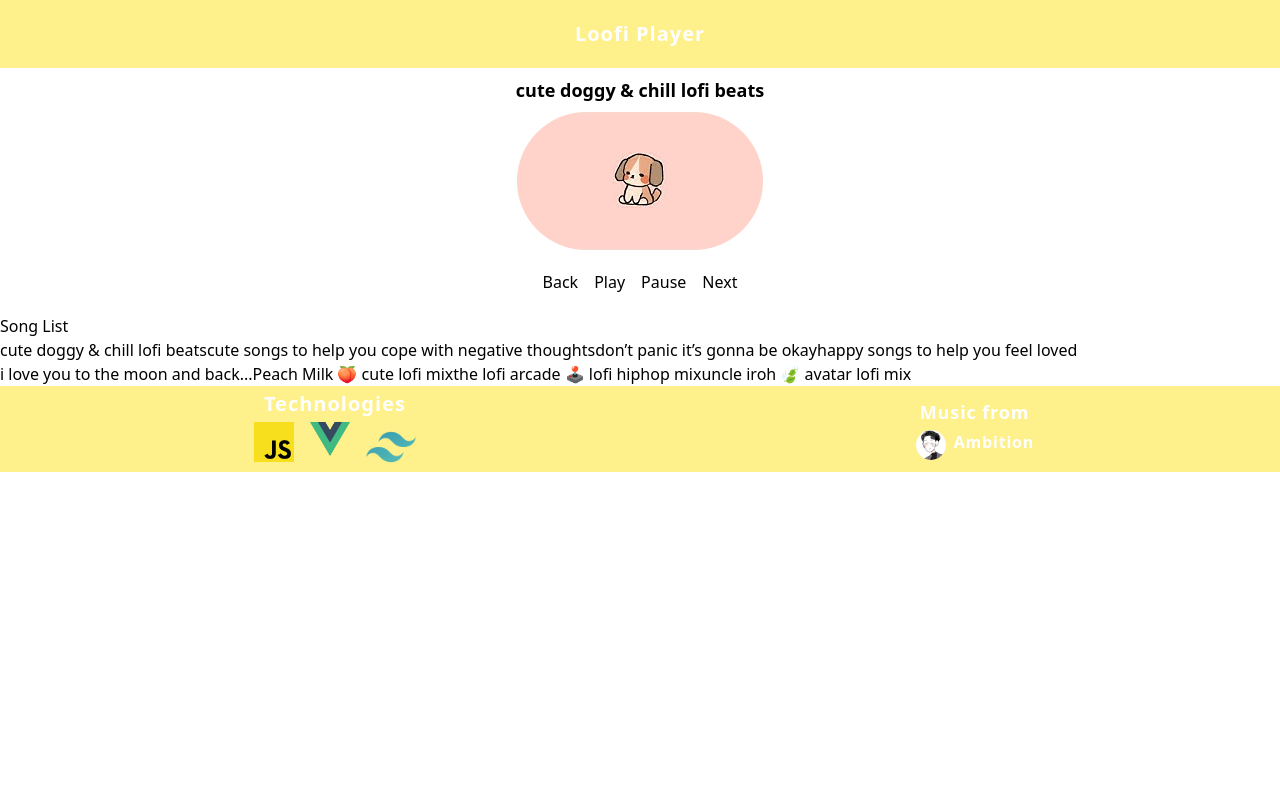
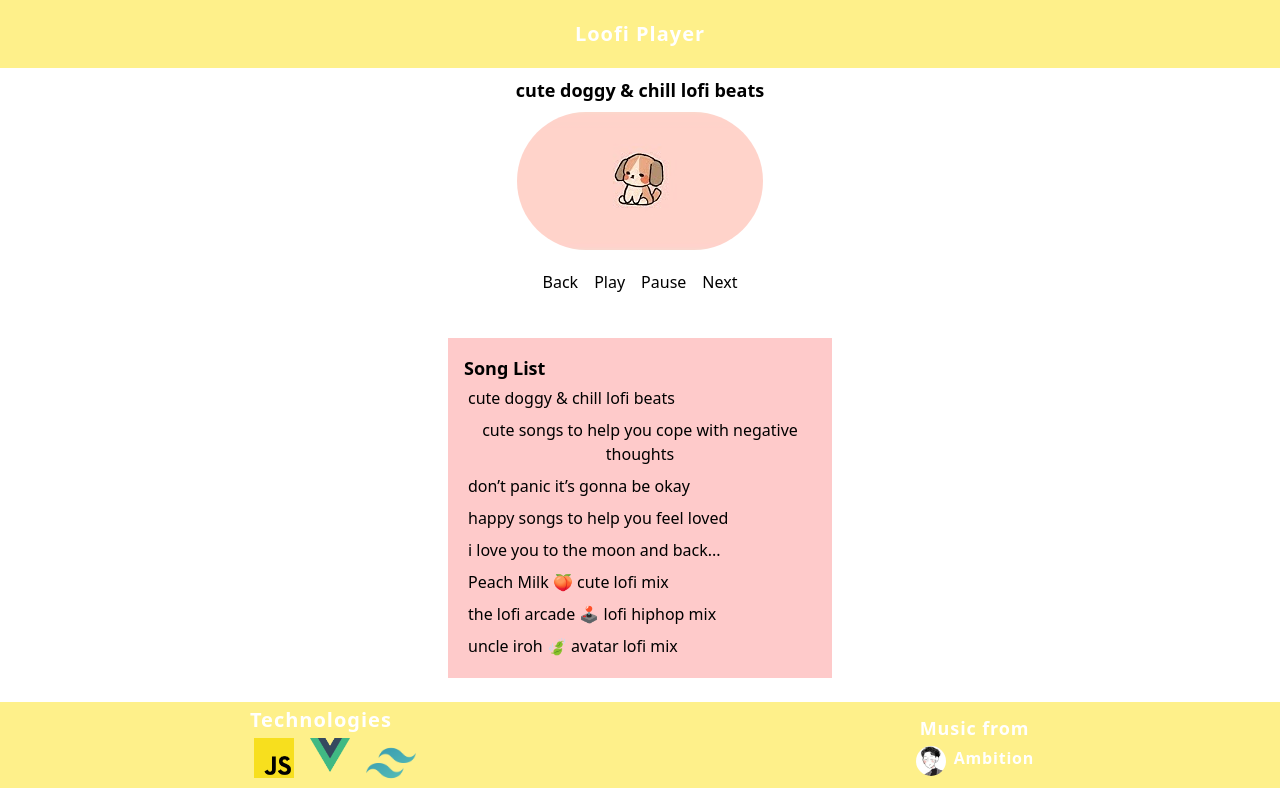
Before and after one commit to tia-cin/VueJS-Apps, a Vue app: page / in a window 1280 px wide. Built offline with nearby package versions, Linux system fonts and the light colour scheme.

Commit message:
songs-container tyling

```diff
--- a/src/components/footer.vue
+++ b/src/components/footer.vue
@@ -1,20 +1,22 @@
 <template>
-    <div class="bg-yellow-200 flex flex-row justify-around">
-        <div class="flex flex-col justify-around">
-            <h3 class="m-1 self-center font-bold tracking-wider text-xl text-white">Technologies</h3>
-            <div class="">
-                <ul class="flex flex-row justify-around">
-                    <li class="mx-2">
+    <footer class="footer bg-yellow-200 flex flex-row justify-around">
+        <div class="footer-flex flex flex-col justify-around">
+            <div class="title-container">
+                <h3 class="title m-1 self-center font-bold tracking-wider text-xl text-white">Technologies</h3>
+            </div>
+            <div class="technologies-container">
+                <ul class="technologies-list flex flex-row justify-around">
+                    <li class="tech-item mx-2">
                         <a href="https://www.javascript.com/">
                             <img src="../assets/imgs/js.png" alt="javascript-logo" width="40">
                         </a>
                     </li>
-                    <li class="mx-2">
+                    <li class="tech-item mx-2">
                         <a href="https://vuejs.org/">
                             <img src="../assets/imgs/vue.png" alt="vue-js-logo" width="40">
                         </a>
                     </li>
-                    <li class="mx-2">
+                    <li class="tech-item mx-2">
                         <a href="https://tailwindcss.com/">
                             <img src="../assets/imgs/tailwindcss.png" alt="tailwind-css-logo" width="50">
                         </a>
@@ -22,7 +24,7 @@
                 </ul>
             </div>
         </div>
-        <div class="flex flex-col my-2">
+        <div class="footer-flex flex flex-col my-2">
             <h3 class="m-1 font-bold tracking-wider text-lg text-white">Music from</h3>
             <a href="https://www.youtube.com/c/AmbitionMusic">
                 <div class="flex flex-row justify-around">
@@ -33,7 +35,7 @@
                 </div>
             </a>
         </div>
-    </div>
+    </footer>
 </template>
 
 <script>
--- a/src/components/header.vue
+++ b/src/components/header.vue
@@ -1,8 +1,8 @@
 <template>
-    <nav class="bg-yellow-200">
-        <div class="p-5 flex flex-row justify-evenly items-center">
+    <nav class="navbar bg-yellow-200">
+        <div class=" navbar-container p-5 flex flex-row justify-evenly items-center">
             <div class="title-container">
-                <h1 class="font-bold tracking-wider text-xl text-white">Loofi Player</h1>
+                <h1 class="navbar-title font-bold tracking-wider text-xl text-white">Loofi Player</h1>
             </div>
         </div>
   </nav>
--- a/src/components/player.vue
+++ b/src/components/player.vue
@@ -1,5 +1,5 @@
 <template>
-  <div class="flex flex-col justify-around items-center">
+  <main class="flex flex-col justify-around items-center">
         <div class="flex flex-col justify-center items-center">
             <div class="m-2 font-semibold text-lg">
                 <h2 class="self-center">{{ current.title }}</h2>
@@ -22,17 +22,22 @@
                 Next
             </button>
         </div>
-        <div>
-            <h3>Song List</h3>
+        <div class="songs-container w-96 border-blue m-6 bg-red-200 p-4">
+            <div class="title-container">
+              <h3 class="title font-semibold text-lg">Song List</h3>
+            </div>
+            <div class="song-container">
               <button
                   v-for="song in songs"
                   :key="song.src"
                   @click="play(song)"
+                  class="song-btn p-1"
               >
                   {{ song.title }}
               </button>
             </div>
         </div>
+  </main>
 </template>
 
 <script>
```
Lines whose indentation alone changed are shown as unchanged.
